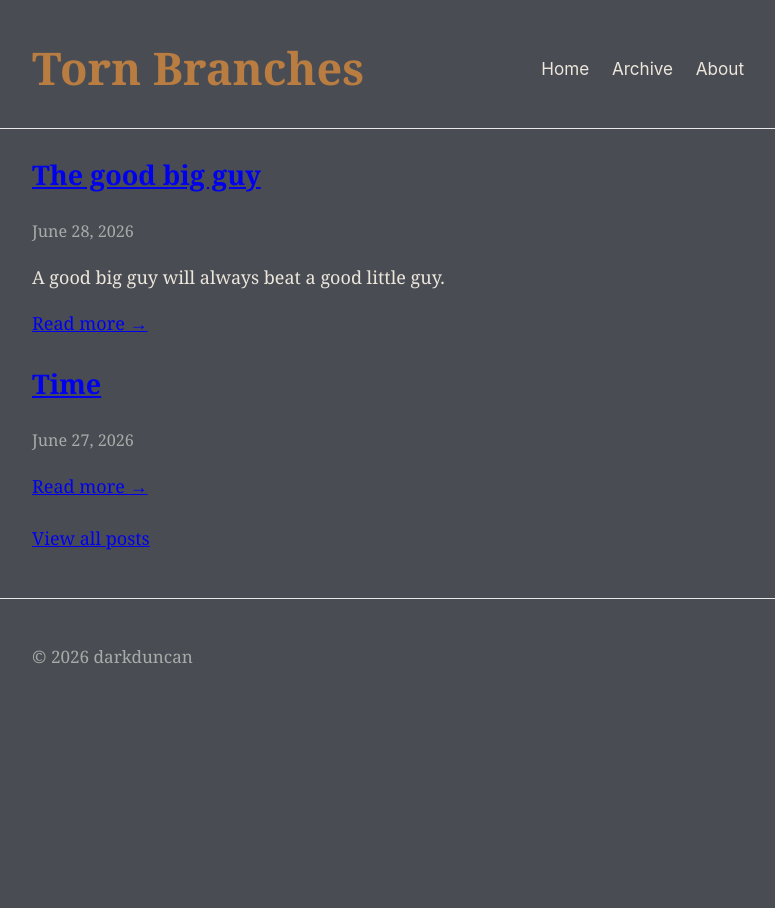
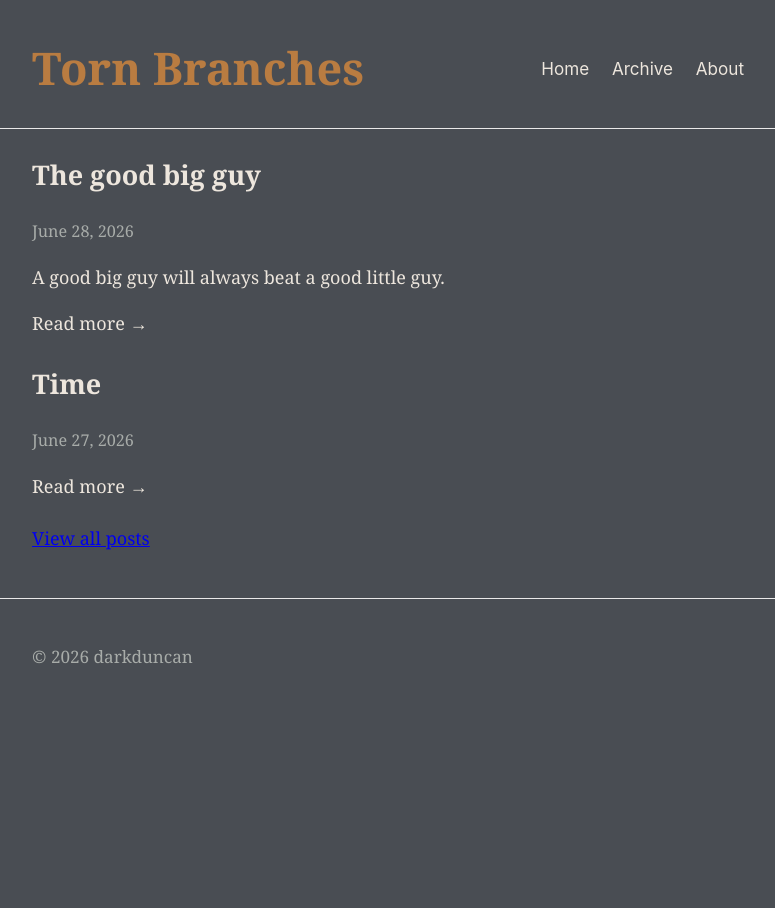
Before and after one commit to darkduncan/Torn-Branches, a Jekyll site: the page built from index.md, in a window 1280 px wide. Shown: the whole page, without its empty margins (252-1027 px from the left). Built offline with Jekyll 4.4.1, drawn with Linux system fonts in a browser that asks for light colours.

Commit message:
Ensure post and post-preview links keep theme colors (prevent default blue/purple)

```diff
--- a/assets/css/style.scss
+++ b/assets/css/style.scss
@@ -92,6 +92,19 @@ html, body {
 .post a.post-title:hover {
   color: darken($post-title, 0%);
 }
+/* Ensure all links inside post previews and posts use the site's text color (prevent browser default blue/purple)
+   Title links above are more specific and will keep $post-title as intended. */
+.post-preview a:link,
+.post-preview a:visited,
+.post a:link,
+.post a:visited {
+  color: $text;
+  text-decoration: none;
+}
+.post-preview a:hover,
+.post a:hover {
+  color: darken($text, 10%);
+}
 .post-content {
   margin-top: $rhythm;
   font-family: $body-font;
```
